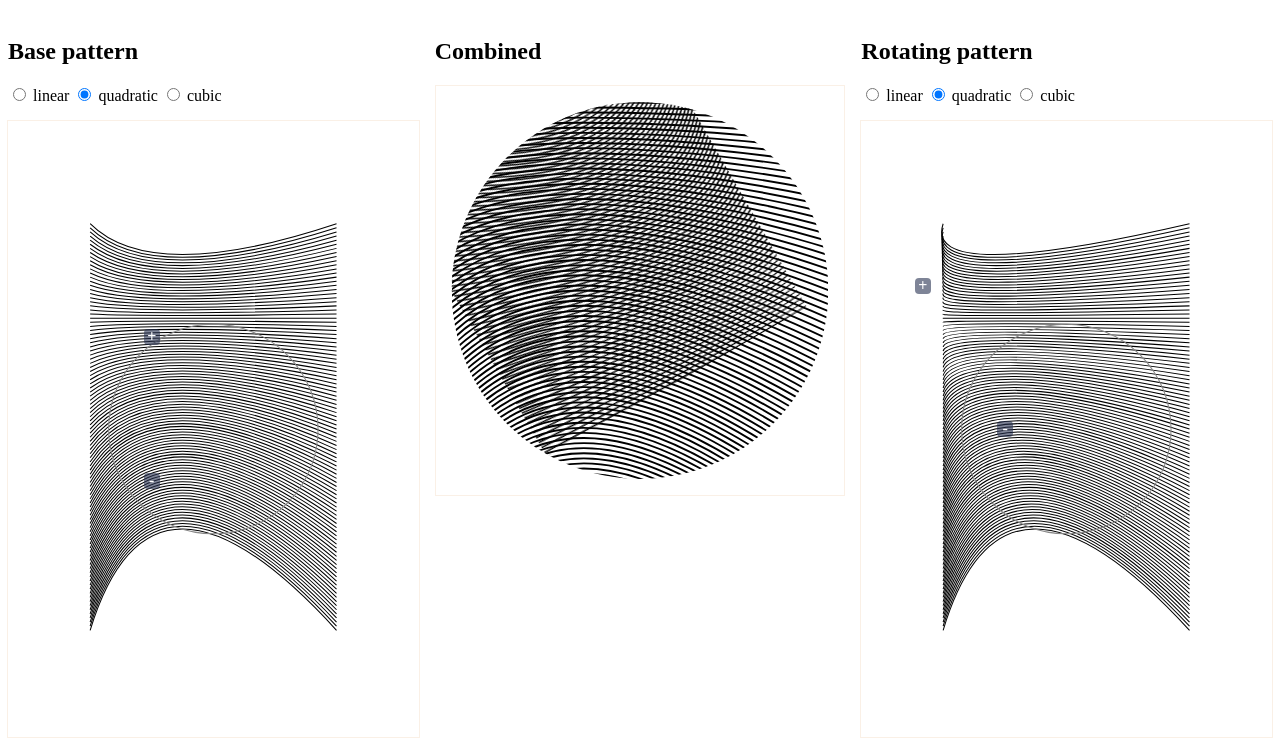
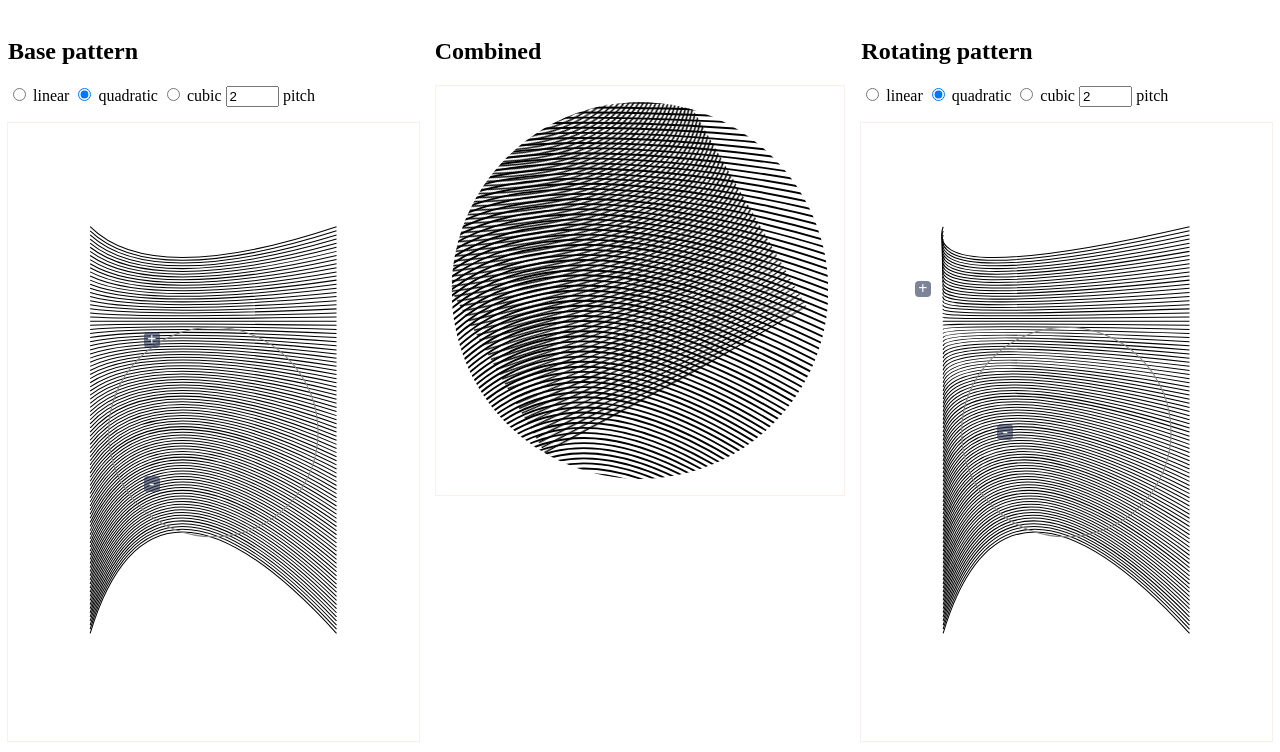
Before and after one commit to crccheck/moire-magic, a website with bundled scripts: page index.html in a window 1280 px wide. Shown: the part 48-800 px from the top of the page. Built offline with nearby package versions, Linux system fonts and the light colour scheme.

Commit message:
feat: let users control pitch

```diff
--- a/index.html
+++ b/index.html
@@ -9,6 +9,7 @@
           <label><input type="radio" name="orderb" value="0" /> linear</label>
           <label><input type="radio" name="orderb" value="1" checked /> quadratic</label>
           <label><input type="radio" name="orderb" value="2" /> cubic</label>
+          <label><input type="number" name="pitch" value="2" step="0.5" min="1" /> pitch</label>
         </form>
         <svg width="100%" height="100%" viewBox="-50 -100 200 300" xmlns="http://www.w3.org/2000/svg"></svg>
       </div>
@@ -35,6 +36,7 @@
           <label><input type="radio" name="order" value="0" /> linear</label>
           <label><input type="radio" name="order" value="1" checked /> quadratic</label>
           <label><input type="radio" name="order" value="2" /> cubic</label>
+          <label><input type="number" name="pitch" value="2" step="0.5" min="1" /> pitch</label>
         </form>
         <svg width="100%" height="100%" viewBox="-50 -100 200 300" xmlns="http://www.w3.org/2000/svg"></svg>
       </div>
--- a/index.js
+++ b/index.js
@@ -31,6 +31,10 @@ class Designer {
     const self = this
     $designerUI.find('input[type="radio"]').on('click', function () {
       self.setOrder(+this.value)
+      self.draw()
+    })
+    $designerUI.find('input[type="number"]').on('change', function () {
+      self.pitch = +this.value
       self.draw()
     })
   }
--- a/index.scss
+++ b/index.scss
@@ -35,6 +35,10 @@ $size: 4px;
   clip-path: circle(50%);
 }
 
+input[type=number] {
+  width: 4em;
+}
+
 path {
   stroke-width: 0.5px;
 }
```
